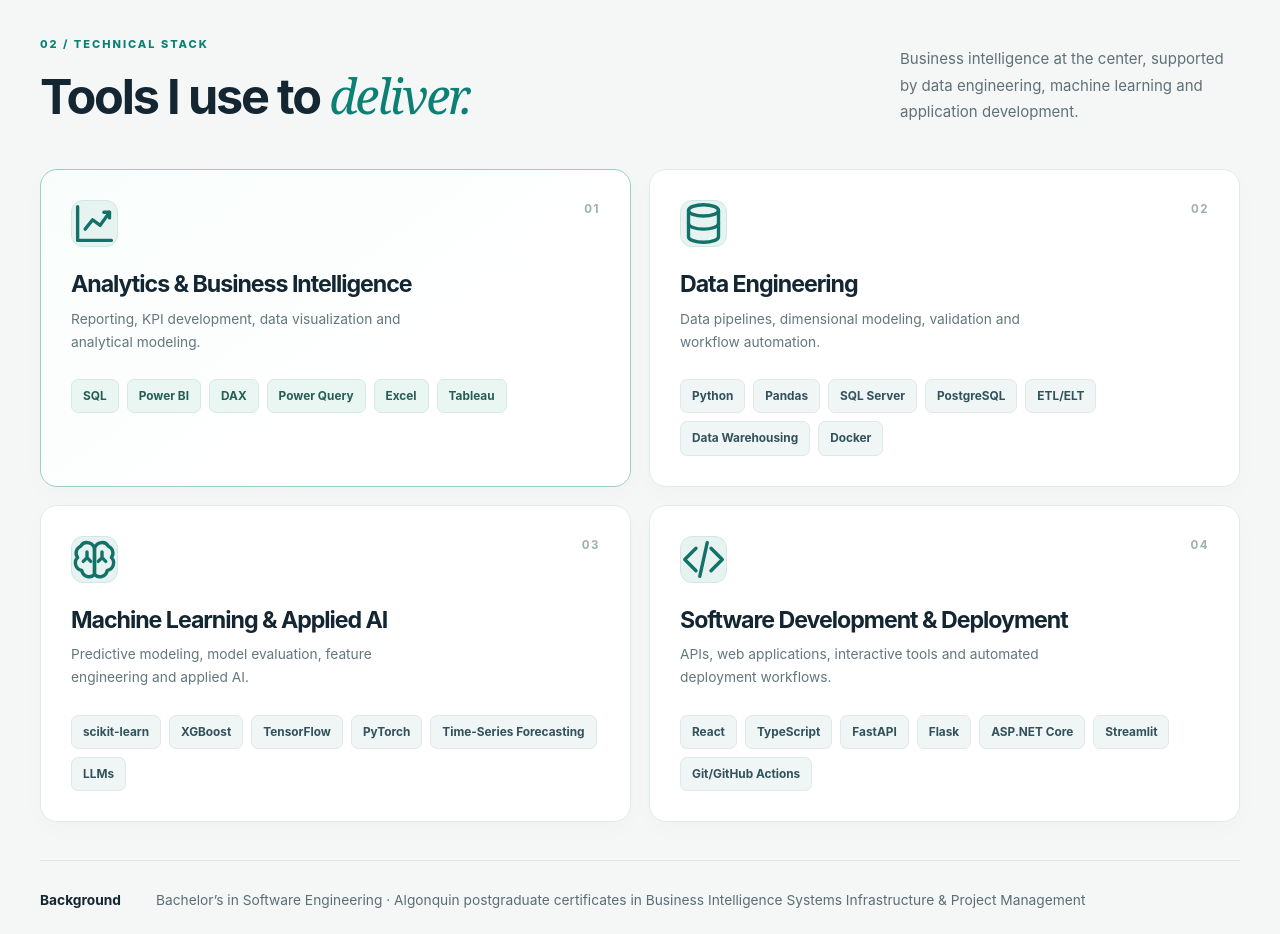
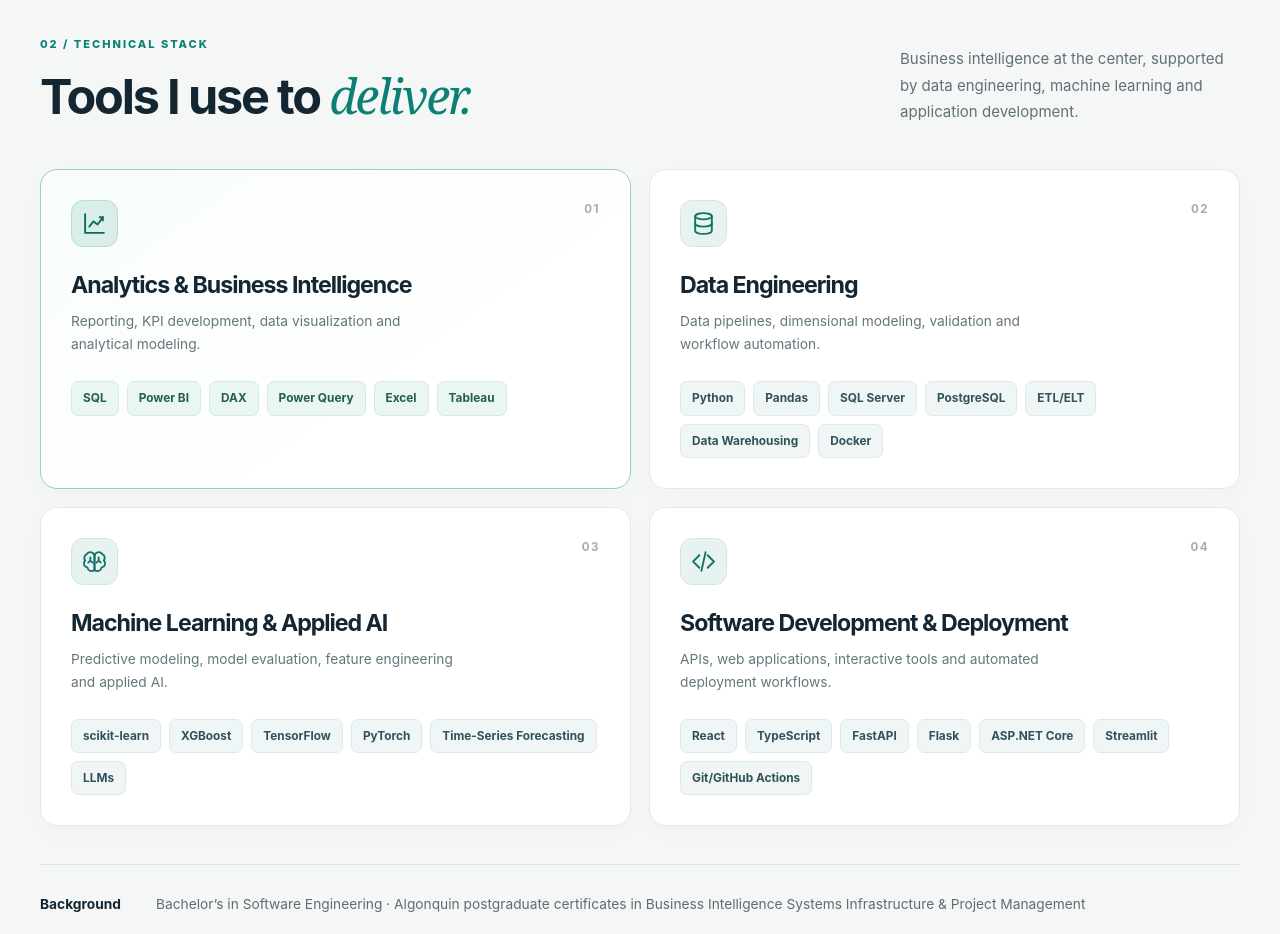
Before and after one commit to AhmedOT22/Portfolio, a Flask app: page / in a window 1280 px wide. Shown: the part 2891-3825 px from the top of the page. Run offline with Flask 3, Linux system fonts and the light colour scheme.

Commit message:
Size SVG stack icons and align card descriptions

```diff
--- a/static/css/style.css
+++ b/static/css/style.css
@@ -237,3 +237,10 @@ h1 em,h2 em{color:var(--accent);font-family:var(--serif);font-weight:400}
   .hero-disciplines{font-size:.75rem}
   .hero-disciplines span{padding-inline:2px}
 }
+
+/* Semantic SVG category symbols; consistent with the portfolio palette */
+.stack-icon svg{display:block;width:25px;height:25px;stroke:currentColor}
+.stack-card-primary .stack-icon{background:#d9eee8;border-color:#b8ded3;color:#096c61}
+.stack-card h3{max-width:100%;line-height:1.24}
+.stack-card>p{max-width:390px;min-height:2.7em}
+@media(max-width:720px){.stack-card>p{min-height:0}}
```
